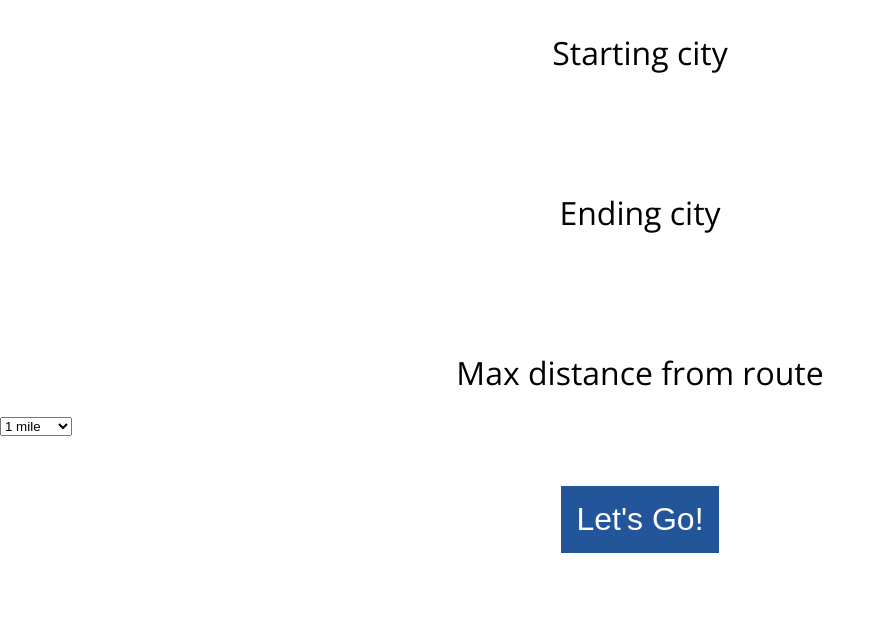
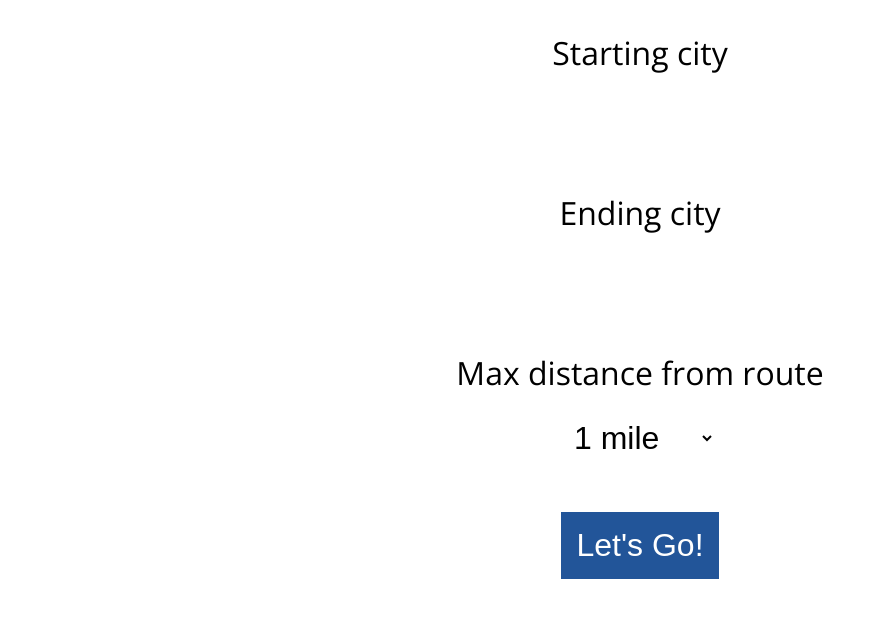
Before and after one commit to mbotsko7/CodeTrip, a plain HTML site: page index.html in a window 1280 px wide. Shown: the part 185-802 px from the top of the page, without its empty margins (0-887 px from the left). Drawn offline with nearby package versions, Linux system fonts and the light colour scheme.

Commit message:
Update css

```diff
--- a/trip.css
+++ b/trip.css
@@ -32,11 +32,21 @@ label {
 	font-size: 200%;
 }
 
-input {
+input, select{
 	padding: 20px;
 	background-color: rgba(255,255,255,.5);
 	font-size: 200%;
 	border: none;
+}
+
+select {
+	background-color: rgba(255,255,255,.5);
+	display: block;
+	font-size: 200%;
+	padding: 5px;
+	margin-left: auto;
+	margin-right: auto;
+
 }
 
 button {
```
